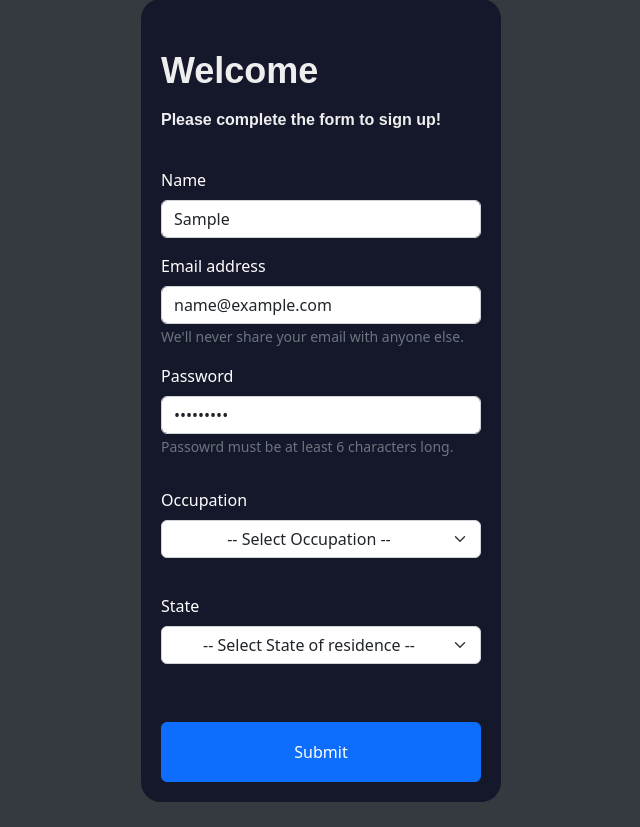
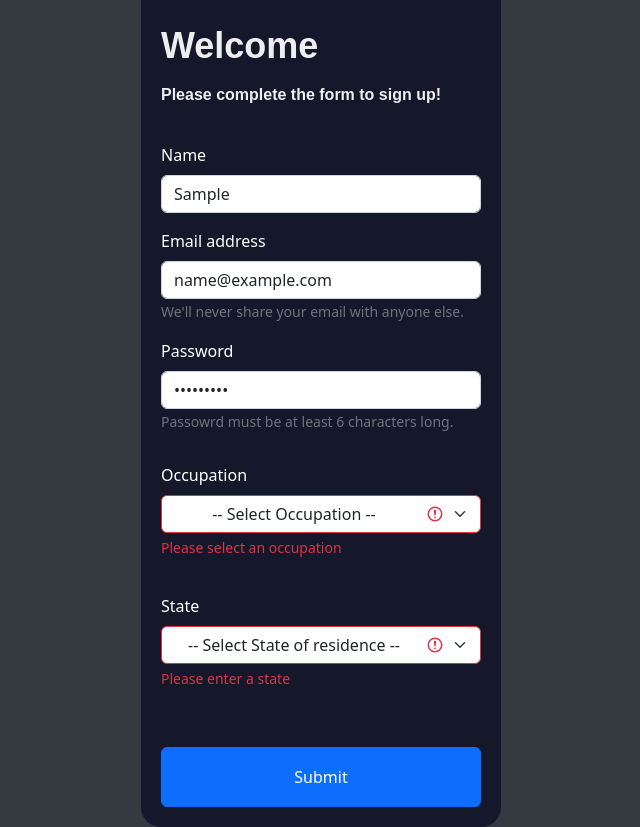
Before and after one commit to zalbrech/FetchFE, a React (Create React App) app in the folder fetch-fe/: page / in a window 1280 px wide. Both pictures are taken after typing "Sample", "name@example.com", "Sample123" into the empty fields and a click on the button "Submit". Shown: the whole page, without its empty margins (319-959 px from the left). Before the commit the page ends 802 px from the top, so only its background shows below. Built offline with nearby package versions, Linux system fonts and the light colour scheme; no server answers.

Commit message:
invalid input error working

```diff
--- a/fetch-fe/src/components/MyForm.js
+++ b/fetch-fe/src/components/MyForm.js
@@ -16,9 +16,12 @@ class MyForm extends React.Component {
             emailError: '',
             stateError: '',
             occupationError: '',
-            theOccupations: [],
-            theStates: [],
+            // theOccupations: [],
+            // theStates: [],
         };
+
+        this.occupations = {};
+        this.states = {};
 
         console.log('in constructor');
 
@@ -33,11 +36,12 @@ class MyForm extends React.Component {
 
         this.theOccupations = jsonResponse.occupations;
         this.theStates = jsonResponse.states;
-        // console.log(this.theOccupations);
-        // console.log(this.theStates);
+        console.log(this.theOccupations);
+        console.log(this.theStates);
     };
 
     validateForm = () => {
+        console.log('validate form');
         let nameError = '';
         let emailError = '';
         let passwordError = '';
@@ -87,10 +91,10 @@ class MyForm extends React.Component {
 
     handleSubmit = (event) => {
         event.preventDefault();
+        console.log("handle submit");
         const isValid = this.validateForm();
         console.log(isValid);
         if(!isValid) {
-
             event.stopPropagation();
         } else {
             console.log(this.state);
@@ -117,6 +121,11 @@ class MyForm extends React.Component {
     };
 
 
+    openModal() {
+        console.log('opening modal');
+    }
+
+
     render() {
         return (
             <div className="h-100 justify-content-center align-items-center form">
@@ -127,47 +136,63 @@ class MyForm extends React.Component {
                     {/* name */}
                     <Form.Group className="ic1 mb-3" controlId="formBasicEmail" >
                         <Form.Label className="text-white">Name</Form.Label>
-                        <Form.Control required name="name" type="name" placeholder="Enter first and last name" onChange={this.handleChange}/>
+                        <Form.Control  name="name" type="name" placeholder="Enter first and last name" onChange={this.handleChange} isInvalid={this.state.nameError}/>
+                        <Form.Control.Feedback type="invalid">
+                            Please enter your name
+                        </Form.Control.Feedback>
                     </Form.Group>
 
                     {/* email */}
                     <Form.Group className="mb-3" controlId="formBasicEmail">
                         <Form.Label className="text-white">Email address</Form.Label>
-                        <Form.Control required name="email" type="email" placeholder="Enter email" onChange={this.handleChange}/>
+                        <Form.Control name="email" type="email" placeholder="Enter email" onChange={this.handleChange} isInvalid={this.state.emailError}/>
                         <Form.Text className="text-muted">
                             We'll never share your email with anyone else.
                         </Form.Text>
+                        <Form.Control.Feedback type="invalid">
+                            Please enter a valid email
+                        </Form.Control.Feedback>
                     </Form.Group>
 
                     {/* password */}
                     <Form.Group className="mb-3" controlId="formBasicPassword" >
                         <Form.Label className="text-white">Password</Form.Label>
-                        <Form.Control required  name="password" type="password" placeholder="Password" onChange={this.handleChange}/>
+                        <Form.Control name="password" type="password" placeholder="Password" onChange={this.handleChange} isInvalid={this.state.passwordError}/>
                         <Form.Text className="text-muted">
                             Passowrd must be at least 6 characters long.
                         </Form.Text>
+                        <Form.Control.Feedback type="invalid">
+                            Please enter a valid password
+                        </Form.Control.Feedback>
                     </Form.Group>
 
                     {/* occupation */}
                     <Form.Group className="ic2" >
                         <Form.Label className="text-white">Occupation</Form.Label>
-                        <Form.Select required name="occupation" className="text-center" onChange={this.handleChange}>
+                        <Form.Select name="occupation" className="text-center"
+                        onChange={this.handleChange} isInvalid={this.state.occupationError}>
                             <option>-- Select Occupation --</option>
                             <option value="1">One</option>
                             <option value="2">Two</option>
                             <option value="3">Three</option>
                         </Form.Select>
+                        <Form.Control.Feedback type="invalid">
+                            Please select an occupation
+                        </Form.Control.Feedback>
                     </Form.Group>
 
                     {/* state */}
                     <Form.Group className="ic1" >
                         <Form.Label className="text-white">State</Form.Label>
-                        <Form.Select required name="state" className="text-center" onChange={this.handleChange}>
+                        <Form.Select name="state" className="text-center" onChange={this.handleChange} isInvalid={this.state.stateError}>
                             <option>-- Select State of residence --</option>
                             <option value="1">One</option>
                             <option value="2">Two</option>
                             <option value="3">Three</option>
                         </Form.Select>
+                        <Form.Control.Feedback type="invalid">
+                            Please enter a state
+                        </Form.Control.Feedback>
                     </Form.Group>
 
 
```
